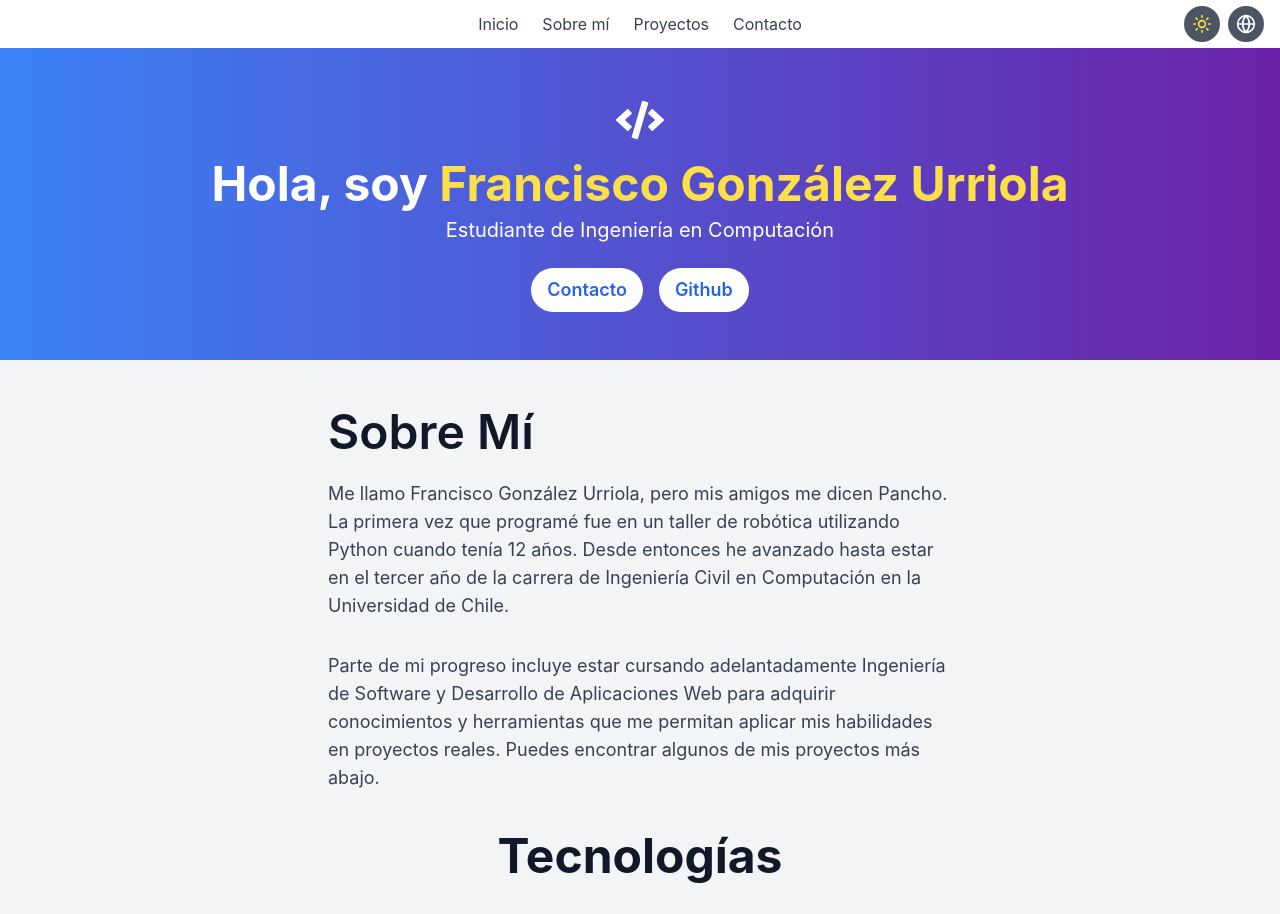
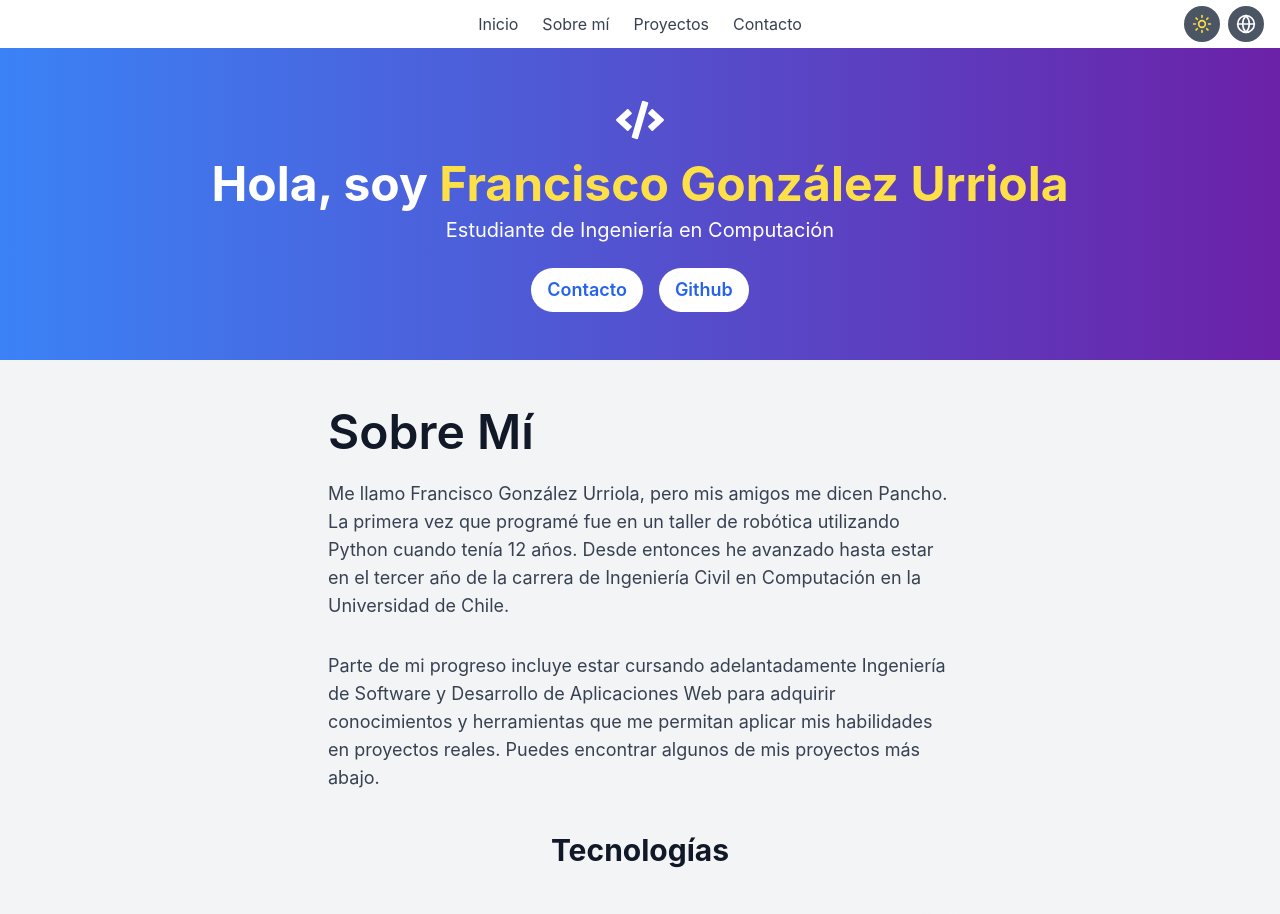
Before and after one commit to fgonzalezurriola/Portfolio-React-Vite, a React (Vite) app: page / in a window 1280 px wide. Shown: the top 914 px of the page. Built offline with nearby package versions, Linux system fonts and the light colour scheme.

Commit message:
Didn't saved lolol

```diff
--- a/src/components/TechnologyCarousel.tsx
+++ b/src/components/TechnologyCarousel.tsx
@@ -25,7 +25,7 @@ const TechnologyCarousel: React.FC = () => {
 
   return (
     <>
-    <h2 className="text-5xl font-bold text-center py-6">
+    <h2 className="text-3xl font-bold text-center py-6">
     {t('about.technologies')}
     </h2>
     <div className="relative h-30 overflow-hidden w-full sm:w-3/4 md:w-2/3 lg:w-1/2 mx-auto py-6 transition-colors">
```
